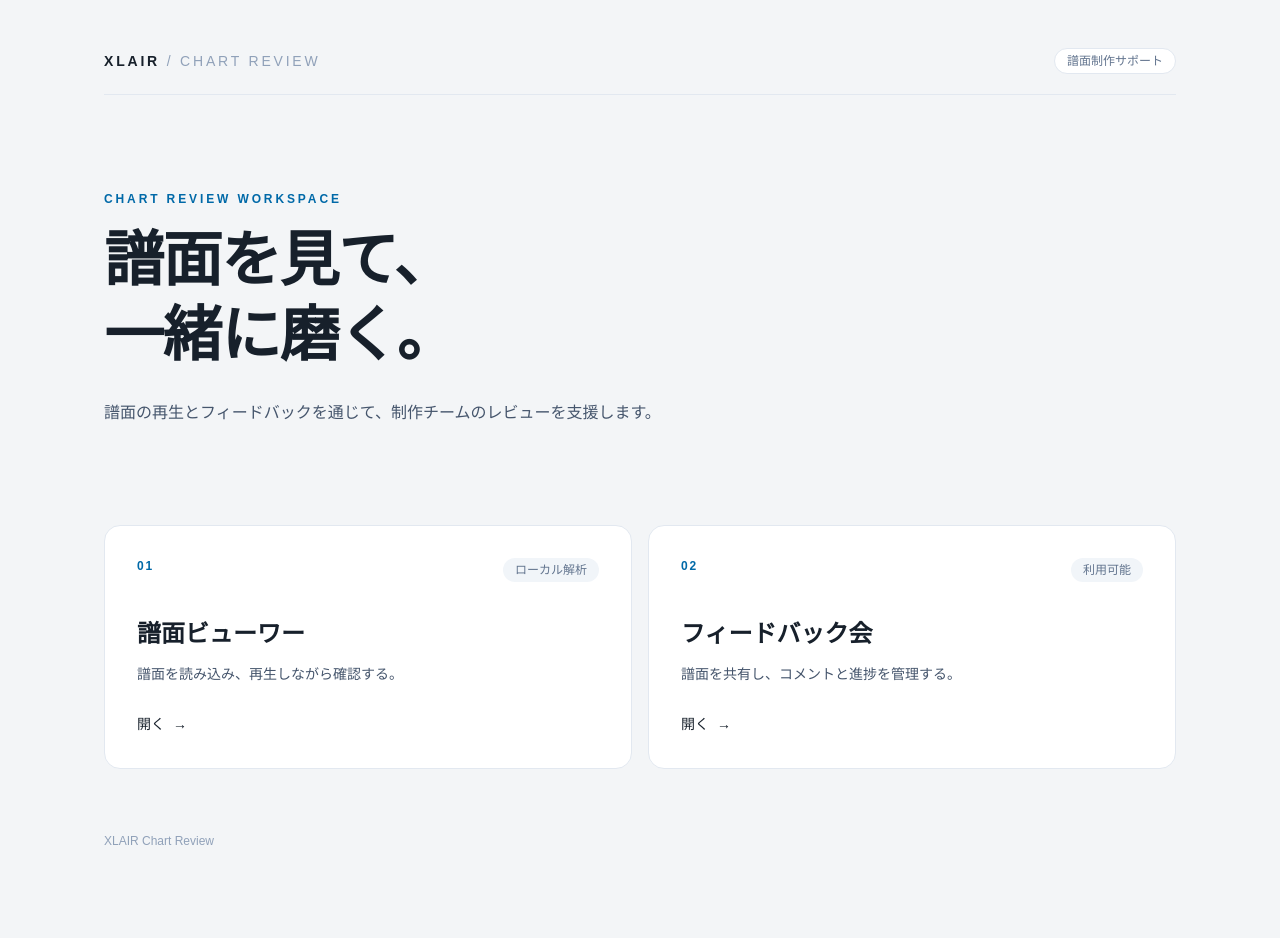
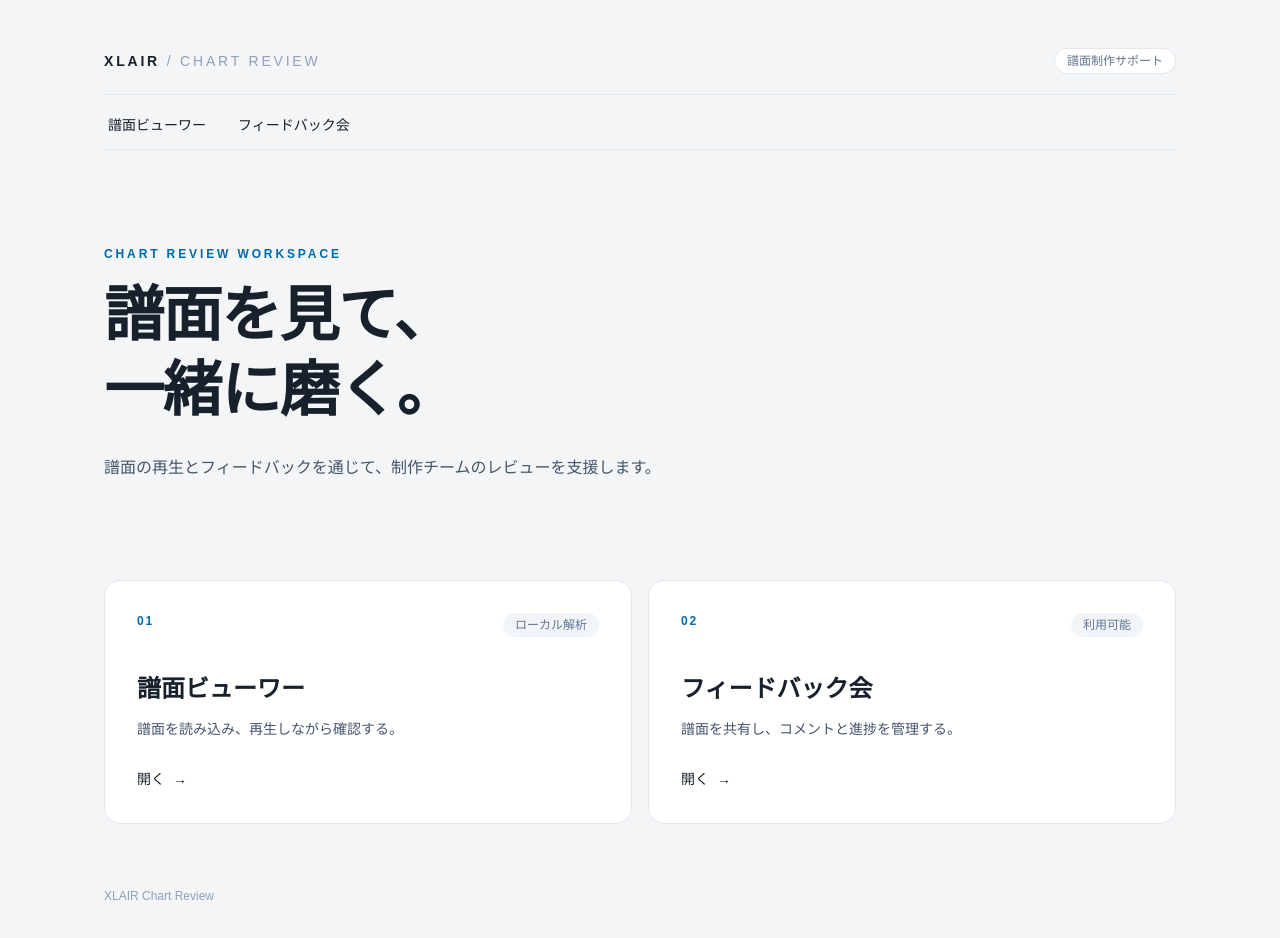
Before and after one commit to xlair-dev/chart-review, a Next.js app: page / in a window 1280 px wide. Shown: the top 938 px of the page. Before the commit the page ends 897 px from the top, so only its background shows below. Built offline with nearby package versions, Linux system fonts and the light colour scheme.

Commit message:
🧭 ワークスペース切り替えを常時表示する

```diff
--- a/app/feedback/[meetingId]/charts/[chartId]/page.tsx
+++ b/app/feedback/[meetingId]/charts/[chartId]/page.tsx
@@ -1,5 +1,6 @@
 import Link from "next/link";
 import { FeedbackChartReview } from "@/components/feedback/feedback-chart-review";
+import { WorkspaceTabs } from "@/components/workspace-tabs";
 
 export default async function FeedbackChartPage({
 	params,
@@ -24,6 +25,7 @@ export default async function FeedbackChartPage({
 					会に戻る
 				</Link>
 			</header>
+			<WorkspaceTabs />
 			<FeedbackChartReview chartId={chartId} meetingId={meetingId} />
 		</main>
 	);
--- a/app/feedback/[meetingId]/page.tsx
+++ b/app/feedback/[meetingId]/page.tsx
@@ -1,5 +1,6 @@
 import Link from "next/link";
 import { MeetingDetail } from "@/components/feedback/meeting-detail";
+import { WorkspaceTabs } from "@/components/workspace-tabs";
 
 export default async function MeetingPage({
 	params,
@@ -21,6 +22,7 @@ export default async function MeetingPage({
 					すべての会
 				</Link>
 			</header>
+			<WorkspaceTabs />
 			<MeetingDetail meetingId={meetingId} />
 		</main>
 	);
--- a/app/feedback/page.tsx
+++ b/app/feedback/page.tsx
@@ -2,6 +2,7 @@ import Link from "next/link";
 import { DisplayNameField } from "@/components/display-name-field";
 import { MeetingList } from "@/components/feedback/meeting-list";
 import { ProgressOverview } from "@/components/feedback/progress-overview";
+import { WorkspaceTabs } from "@/components/workspace-tabs";
 
 export default function FeedbackPage() {
 	return (
@@ -16,6 +17,7 @@ export default function FeedbackPage() {
 				</Link>
 				<span className="text-xs text-slate-500">フィードバック会</span>
 			</header>
+			<WorkspaceTabs />
 			<section className="py-10 sm:py-12">
 				<p className="text-xs font-semibold tracking-[0.24em] text-sky-700">
 					CHART FEEDBACK
--- a/app/page.tsx
+++ b/app/page.tsx
@@ -1,4 +1,5 @@
 import Link from "next/link";
+import { WorkspaceTabs } from "@/components/workspace-tabs";
 
 const workspaces = [
 	{
@@ -32,6 +33,7 @@ export default function Home() {
 					譜面制作サポート
 				</span>
 			</header>
+			<WorkspaceTabs />
 
 			<section className="py-16 sm:py-24">
 				<p className="mb-4 text-xs font-semibold tracking-[0.24em] text-sky-700">
--- a/app/viewer/page.tsx
+++ b/app/viewer/page.tsx
@@ -1,5 +1,6 @@
 import Link from "next/link";
 import { ChartFileLoader } from "@/components/viewer/chart-file-loader";
+import { WorkspaceTabs } from "@/components/workspace-tabs";
 
 export default function ViewerPage() {
 	return (
@@ -14,6 +15,7 @@ export default function ViewerPage() {
 				</Link>
 				<span className="text-xs text-slate-500">譜面ビューワー</span>
 			</header>
+			<WorkspaceTabs />
 
 			<section className="py-12 sm:py-16">
 				<p className="text-xs font-semibold tracking-[0.24em] text-sky-700">
--- /dev/null
+++ b/components/workspace-tabs.tsx
@@ -0,0 +1,33 @@
+"use client";
+
+import Link from "next/link";
+import { usePathname } from "next/navigation";
+
+const workspaces = [
+	{ href: "/viewer", label: "譜面ビューワー" },
+	{ href: "/feedback", label: "フィードバック会" },
+];
+
+export function WorkspaceTabs() {
+	const pathname = usePathname();
+
+	return (
+		<nav aria-label="ワークスペース" className="mt-5 border-b border-slate-200">
+			<div className="flex gap-6">
+				{workspaces.map((workspace) => {
+					const isActive = pathname.startsWith(workspace.href);
+					return (
+						<Link
+							aria-current={isActive ? "page" : undefined}
+							className={`border-b-2 px-1 pb-3 text-sm font-medium ${isActive ? "border-sky-700 text-sky-800" : "border-transparent text-slate-500 hover:text-slate-800"}`}
+							href={workspace.href}
+							key={workspace.href}
+						>
+							{workspace.label}
+						</Link>
+					);
+				})}
+			</div>
+		</nav>
+	);
+}
```
